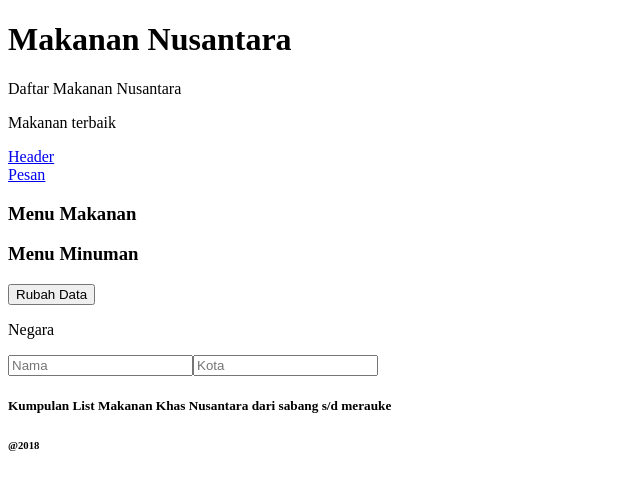
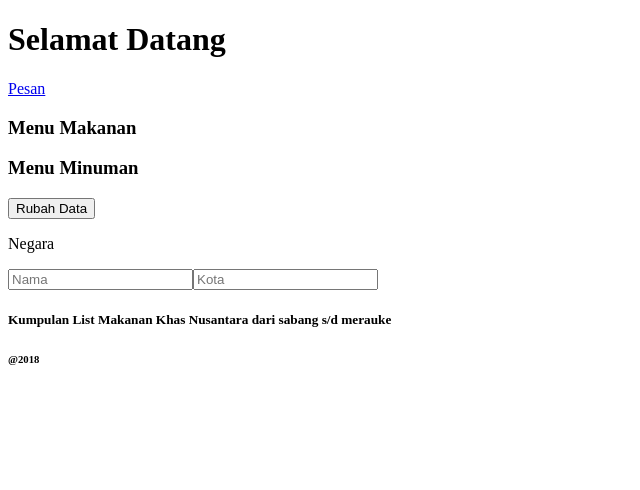
Before and after one commit to ekoheryanto/react, a React (Create React App) app: page / in a window 1280 px wide. Shown: the top 490 px of the page, without its empty margins (0-640 px from the left). Built offline with nearby package versions, Linux system fonts and the light colour scheme.

Commit message:
componentDidMount dan kondisi rendering

```diff
--- a/src/component/Header.js
+++ b/src/component/Header.js
@@ -5,7 +5,9 @@ class Header extends Component{
   super(props);
   this.state = {
     data : "Daftar Makanan Nusantara",
-    datalist : this.props.list
+    datalist : this.props.list,
+    statusRendering : true
+
   };
   this.handleklik = this.handleklik.bind(this);
 }
@@ -16,15 +18,28 @@ alert(this.state.data);
 alert(value);
 };
 
+/*componentDidMount akan jalan secara otomatis setelah rendering*/
+componentDidMount (){
+console.log("jalan : componentDidMount")
+
+}
+
   render(){
+    console.log("jalan : Render")
+    /*penulisan kondisi rendering inline*/
     return(
       <div>
-      <h1>Makanan Nusantara</h1>
-      <p>{this.state.data}</p>
-      <p>{this.state.datalist}</p>
-      <a href="/" onClick={e=>this.handleklik("Pesan Dari Header",e)}>Header</a>
+       {this.state.statusRendering === true ? (<h1>Selamat Datang</h1>):(<h1>Selamat Tinggal</h1>)}
       </div>
     );
+    // return(
+    //   <div>
+    //   <h1>Makanan Nusantara</h1>
+    //   <p>{this.state.data}</p>
+    //   <p>{this.state.datalist}</p>
+    //   <a href="/" onClick={e=>this.handleklik("Pesan Dari Header",e)}>Header</a>
+    //   </div>
+    // );
   }
 }
 
```
